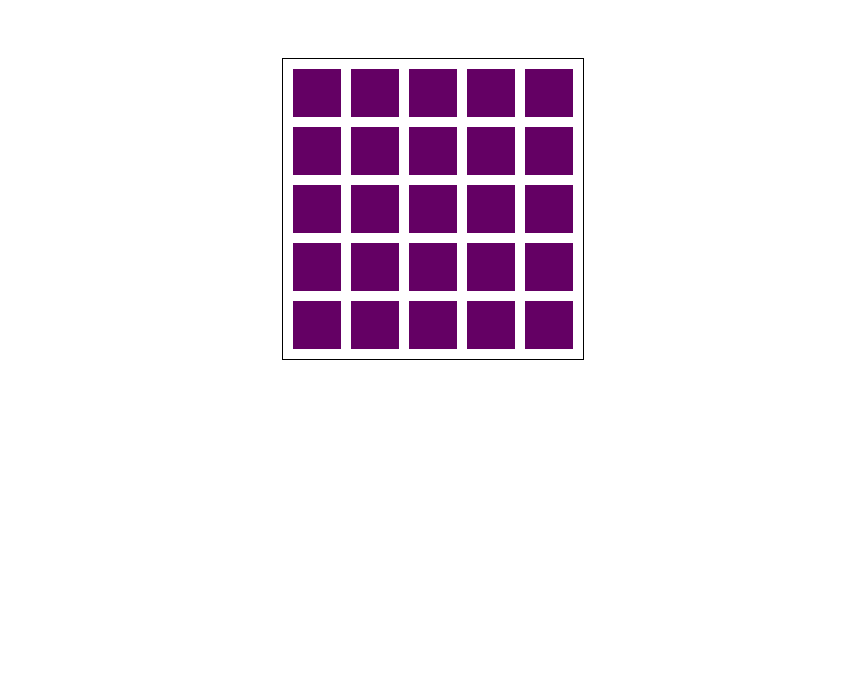
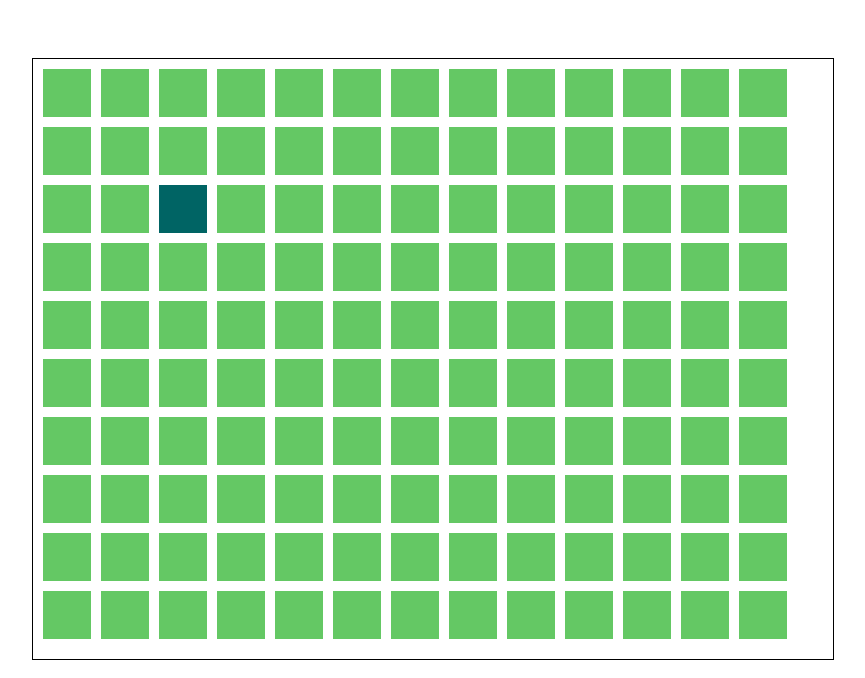
Before and after one commit to dalexj/cyberwar, a plain HTML site: page index.html in a window 1280 px wide. Shown: the whole page, without its empty margins (207-1072 px from the left). Drawn offline with Linux system fonts and the light colour scheme.

Commit message:
made a player-like thingy and can move around

```diff
--- a/game.js
+++ b/game.js
@@ -1,7 +1,13 @@
 var squaresOnBoard = [];
+var player = {
+  squares: [[2, 2]],
+  head: [2, 2],
+  maxLength: 3
+};
 
-var color1 = 'rgb(100,0,100)';
-var color2 = 'rgb(100,200,100)';
+var color1 = 'rgb(100,200,100)';
+var color2 = 'rgb(200,100,200)';
+var color3 = 'rgb(0,100,100)';
 
 document.addEventListener("DOMContentLoaded", function(event) {
   'use strict';
@@ -13,30 +19,69 @@ document.addEventListener("DOMContentLoaded", function(event) {
   var xMany = Math.floor((canvas.width - space) / (size + space));
   var yMany = Math.floor((canvas.height - space) / (size + space));
 
-  console.log(xMany);
-  console.log(yMany);
+  // console.log(xMany, yMany);
 
-  ctx.fillStyle = color1;
   for (var i = 0; i < xMany; i++) {
     for (var j = 0; j < yMany; j++) {
       var x = space + i*(size + space);
       var y = space + j*(size + space);
-      ctx.fillRect(x, y, size, size);
-      squaresOnBoard.push({ x: x, y: y, size: size });
+      squaresOnBoard.push({ drawX: x, drawY: y, size: size, x: i, y: j });
     }
   }
+  drawOnCanvas(ctx);
   canvas.addEventListener('click', function(e) {
     var x = e.pageX - this.offsetLeft;
     var y = e.pageY - this.offsetTop;
-    squaresOnBoard.forEach(function(square) {
-      if(square.x < x && square.x + square.size > x && square.y < y && square.y + square.size > y) {
-        ctx.fillStyle = color2;
-      } else {
-        ctx.fillStyle = color1;
+
+    var clickedSquare = null;
+    for (var i = 0; i < squaresOnBoard.length; i++) {
+      var square = squaresOnBoard[i];
+      if(square.drawX < x && square.drawX + square.size > x && square.drawY < y && square.drawY + square.size > y) {
+        clickedSquare = square;
+        break;
       }
-      ctx.fillRect(square.x, square.y, square.size, square.size);
-    });
-    console.log('x: ', x);
-    console.log('y: ', y);
+    }
+    if(clickedSquare && squareNextTo([clickedSquare.x, clickedSquare.y], player.head)) {
+      console.log('hi');
+      var a = [clickedSquare.x, clickedSquare.y];
+      player.head = a;
+      player.squares.unshift(a);
+      player.squares = player.squares.slice(0, player.maxLength);
+    }
+    drawOnCanvas(ctx);
+    // console.log({ x: x, y: y});
   }, false);
 });
+
+function squareNextTo(a, b) {
+  return Math.abs(Math.abs(a[0] - b[0]) - Math.abs(a[1] - b[1])) === 1;
+}
+
+function drawOnCanvas(ctx) {
+  squaresOnBoard.forEach(function(square) {
+    if(arrayEqual(player.head, [square.x, square.y])) {
+      ctx.fillStyle = color3;
+    } else if(isInArray(player.squares, [square.x, square.y])) {
+      ctx.fillStyle = color2;
+    } else {
+      ctx.fillStyle = color1;
+    }
+    ctx.fillRect(square.drawX, square.drawY, square.size, square.size);
+  });
+}
+
+function isInArray(arr, val) {
+  if(!arr) return false;
+  for (var i = 0; i < arr.length; i++) {
+    if(arrayEqual(arr[i], val)) return true;
+  }
+  return false;
+}
+
+function arrayEqual(arr1, arr2) {
+  if(!arr1 || !arr2 || arr1.length !== arr2.length) return false;
+  for (var i = 0; i < arr1.length; ++i) {
+    if (arr1[i] !== arr2[i]) return false;
+  }
+  return true;
+}
--- a/index.html
+++ b/index.html
@@ -11,7 +11,7 @@
 </head>
 <body>
   <center>
-    <canvas id="game-canvas" width="300" height="300"></canvas>
+    <canvas id="game-canvas" width="800" height="600"></canvas>
   </center>
 </body>
 </html>
```
